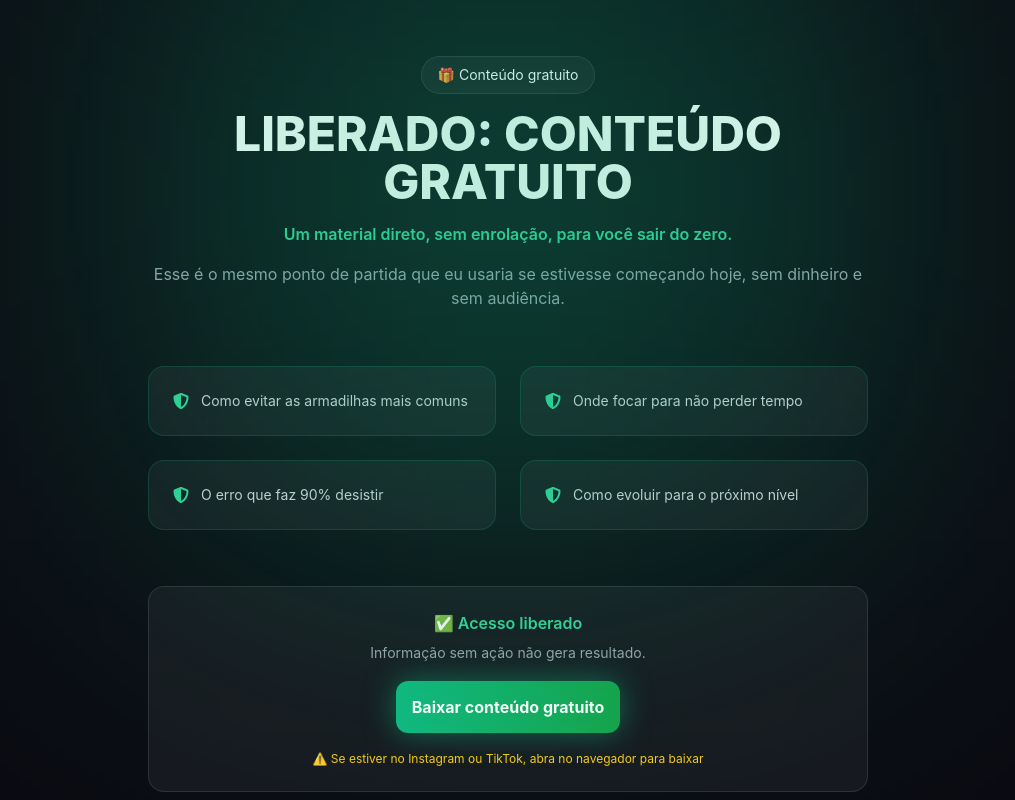
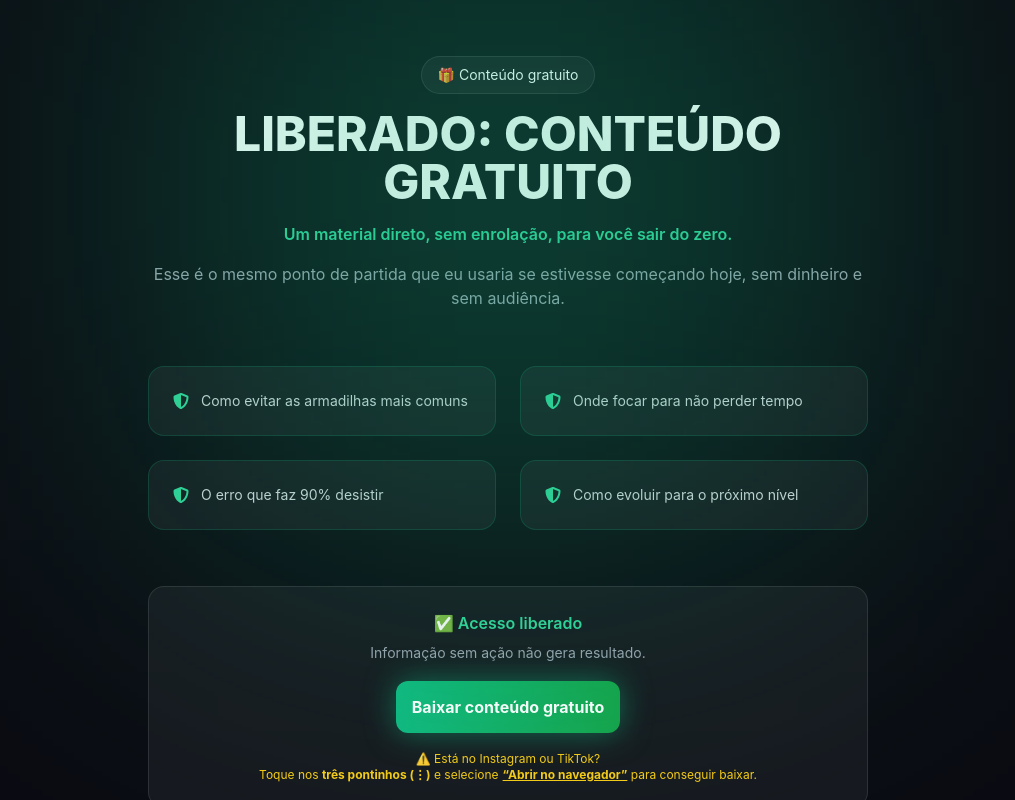
Before and after one commit to Miguel-Aleixo/Plataforma_De_Vendas, a Next.js app: page /conteudo_gratis in a window 1280 px wide. Both pictures are taken after a click on the button "QUERO ACESSAR GRATUITAMENTE". Shown: the top 800 px of the page, without its empty margins (132-1147 px from the left). Built offline with nearby package versions, Linux system fonts and the light colour scheme.

Commit message:
Finalizado

```diff
--- a/pages/conteudo_gratis.tsx
+++ b/pages/conteudo_gratis.tsx
@@ -119,8 +119,12 @@ export default function ConteudoGratis() {
             </a>
 
             <p className="mt-8 text-xs text-yellow-400">
-              ⚠️ Se estiver no Instagram ou TikTok, abra no navegador para baixar
+              ⚠️ Está no Instagram ou TikTok?
+              <br />
+              Toque nos <b>três pontinhos (⋮)</b> e selecione
+              <b className="underline ml-1">“Abrir no navegador”</b> para conseguir baixar.
             </p>
+
           </motion.div>
         )}
 
```
